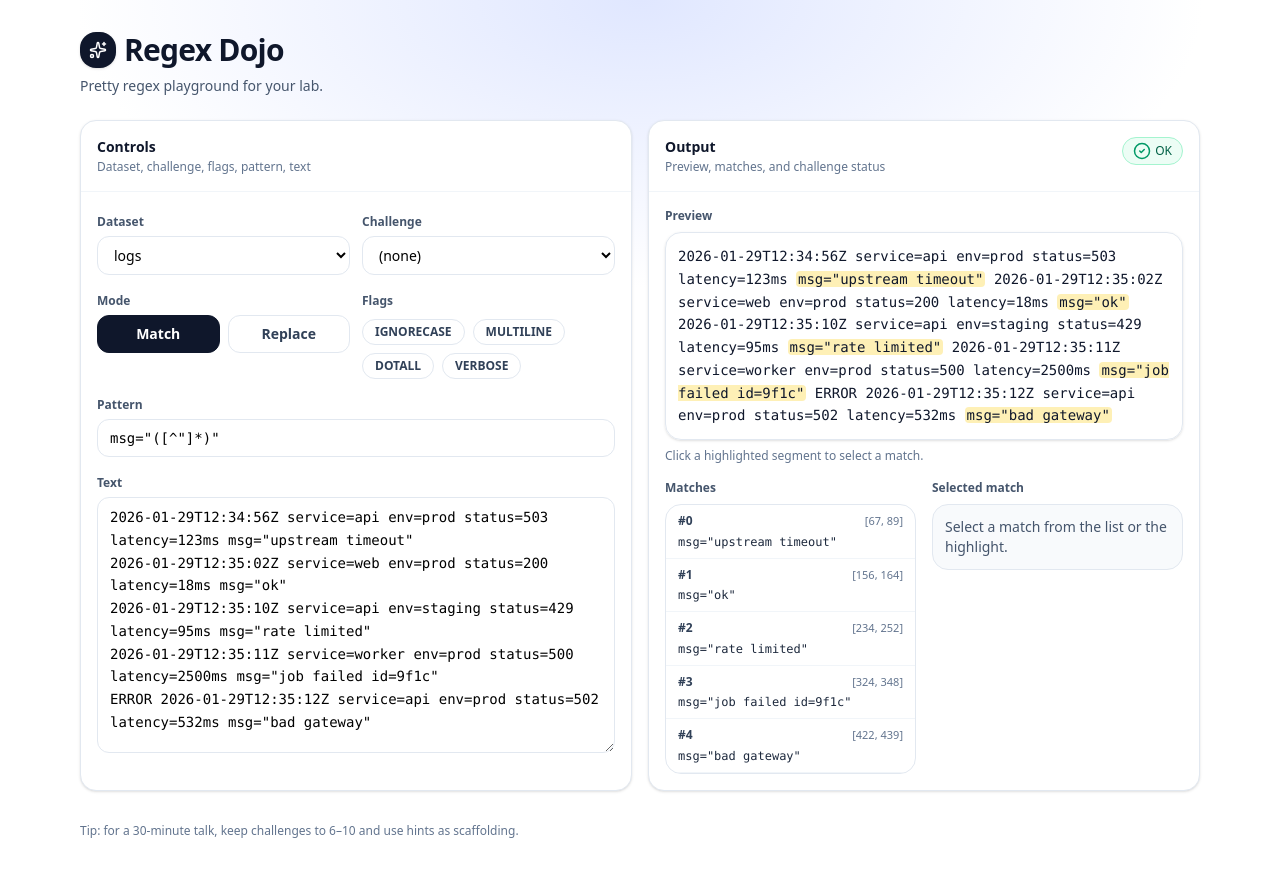
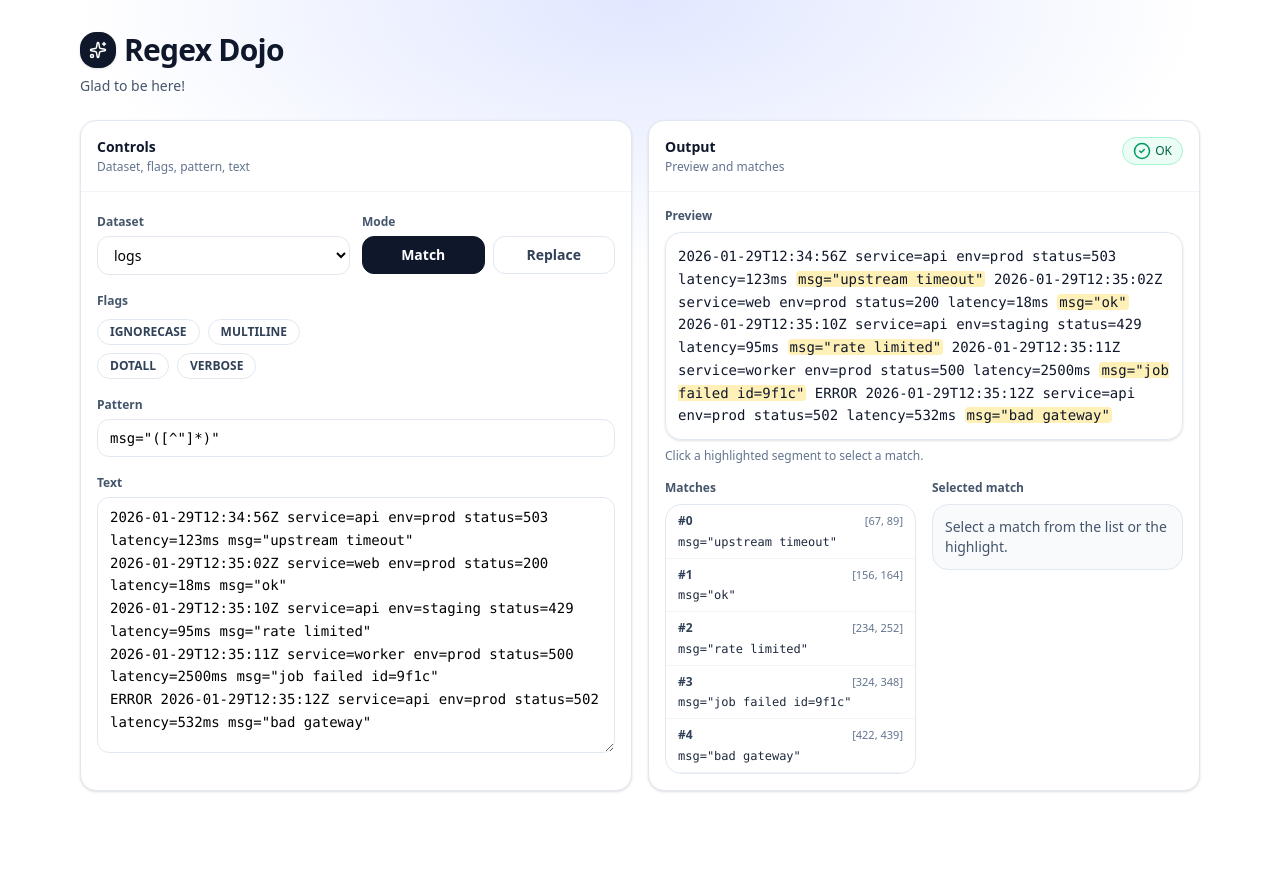
Before and after one commit to alex-voitik/RegexDojo, a React (Vite) app in the folder regex-dojo-frontend/: page / in a window 1280 px wide. After the commit the page ends 823 px from the top, so only its background shows below. Built offline with nearby package versions, Linux system fonts and the light colour scheme.

Commit message:
Removed challenges, generally cleaned up the UI

```diff
--- a/regex-dojo-frontend/src/App.jsx
+++ b/regex-dojo-frontend/src/App.jsx
@@ -33,68 +33,7 @@ TIMEOUT_MS=1500`,
   custom: "Enter your text here...",
 };
 
-const CHALLENGES = [
-  {
-    id: "c1",
-    name: "Match ERROR lines",
-    dataset: "logs",
-    mode: "match",
-    init: { pattern: "^ERROR.*$", flags: { MULTILINE: true }, replacement: "" },
-    hints: [
-      "Use ^ to anchor to the start of a line.",
-      "Enable MULTILINE so ^/$ apply per-line.",
-      "Try: ^ERROR.*$",
-    ],
-    check: (resp) => {
-      if (!resp?.ok) return { pass: false, msg: "Regex error." };
-      const ok = resp.matches?.length === 1 && resp.matches[0].match.startsWith("ERROR");
-      return ok
-        ? { pass: true, msg: "✅ Nice. Anchors + MULTILINE." }
-        : { pass: false, msg: "Need exactly the ERROR line match." };
-    },
-  },
-  {
-    id: "c2",
-    name: "Extract msg content",
-    dataset: "logs",
-    mode: "match",
-    init: { pattern: 'msg="([^"]*)"', flags: {}, replacement: "" },
-    hints: [
-      "Match msg=\"...\" and capture inside quotes.",
-      "Avoid .* inside quotes; use a negated class.",
-      'Try: msg="([^"]*)"',
-    ],
-    check: (resp) => {
-      if (!resp?.ok) return { pass: false, msg: "Regex error." };
-      // Note: Client-side match objects structure differs slightly, normalizing below
-      const groups = (resp.matches || []).map((m) => (m.groups && m.groups[0]) || "").filter(Boolean);
-      const ok = groups.includes("upstream timeout") && groups.includes("bad gateway");
-      return ok
-        ? { pass: true, msg: "✅ Good: captured quoted content safely." }
-        : { pass: false, msg: "Make sure group 1 is just the message text." };
-    },
-  },
-  {
-    id: "c3",
-    name: "Replace latency=123ms → latency_ms=123",
-    dataset: "logs",
-    mode: "replace",
-    init: { pattern: "latency=(\\d+)ms", flags: {}, replacement: "latency_ms=$1" },
-    hints: [
-      "Capture digits with (\\d+).",
-      "Use $1 in the replacement string (JS syntax).",
-      "Pattern: latency=(\\d+)ms, replacement: latency_ms=$1",
-    ],
-    check: (resp) => {
-      if (!resp?.ok) return { pass: false, msg: "Regex error." };
-      const out = resp.replaced_text || "";
-      const ok = out.includes("latency_ms=123") && !out.includes("latency=123ms");
-      return ok
-        ? { pass: true, msg: "✅ Great. Backreference replacement works." }
-        : { pass: false, msg: "Output should contain latency_ms=... and remove latency=...ms." };
-    },
-  },
-];
+
 
 function cn(...xs) {
   return xs.filter(Boolean).join(" ");
@@ -188,7 +127,6 @@ function TogglePill({ on, label, onClick }) {
 
 export default function App() {
   const [datasetKey, setDatasetKey] = useState("logs");
-  const [challengeId, setChallengeId] = useState("");
   const [mode, setMode] = useState("match");
   const [pattern, setPattern] = useState('msg="([^"]*)"');
   const [replacement, setReplacement] = useState("");
@@ -202,8 +140,7 @@ export default function App() {
 
   const [resp, setResp] = useState(null);
   const [selectedMatch, setSelectedMatch] = useState(-1);
-  const [attempts, setAttempts] = useState(0);
-  const [status, setStatus] = useState({ kind: "idle", msg: "Run to evaluate." });
+  const [status, setStatus] = useState({ kind: "idle", msg: "Ready." });
 
   const [liveMatches, setLiveMatches] = useState([]);
   const [liveError, setLiveError] = useState(null);
@@ -211,16 +148,6 @@ export default function App() {
 
   const previewRef = useRef(null);
 
-  const selectedChallenge = useMemo(
-    () => CHALLENGES.find((c) => c.id === challengeId) || null,
-    [challengeId]
-  );
-
-  const hint = useMemo(() => {
-    if (!selectedChallenge) return null;
-    const idx = Math.min(attempts, selectedChallenge.hints.length - 1);
-    return selectedChallenge.hints[idx];
-  }, [attempts, selectedChallenge]);
 
   const flagsArray = useMemo(() => Object.keys(flags).filter((k) => flags[k]), [flags]);
 
@@ -250,6 +177,15 @@ export default function App() {
     el.addEventListener("click", handler);
     return () => el.removeEventListener("click", handler);
   }, []);
+
+  function resetToDataset(key) {
+    setDatasetKey(key);
+    setText(DATASETS[key]);
+    setResp(null);
+    setSelectedMatch(-1);
+    setAttempts(0);
+    setStatus({ kind: "idle", msg: "Reset." });
+  }
 
   useEffect(() => {
     // Unified reactive logic
@@ -290,14 +226,7 @@ export default function App() {
       }
 
       setResp(out);
-
-      // Reactive challenge check
-      if (selectedChallenge) {
-        const r = selectedChallenge.check(out);
-        setStatus(r.pass ? { kind: "good", msg: r.msg } : { kind: "bad", msg: r.msg });
-      } else {
-        setStatus({ kind: "good", msg: "OK" });
-      }
+      setStatus({ kind: "good", msg: "OK" });
 
     } catch (err) {
       setLiveMatches([]);
@@ -305,25 +234,7 @@ export default function App() {
       setResp({ ok: false, error: err.message });
       setStatus({ kind: "bad", msg: err.message });
     }
-  }, [pattern, flags, text, mode, replacement, selectedChallenge]);
-
-
-  function applyChallenge(ch) {
-    setChallengeId(ch.id);
-    resetToDataset(ch.dataset);
-    setMode(ch.mode);
-    setPattern(ch.init.pattern);
-    setReplacement(ch.init.replacement || "");
-    setFlags((prev) => ({
-      ...prev,
-      IGNORECASE: !!ch.init.flags.IGNORECASE,
-      MULTILINE: !!ch.init.flags.MULTILINE,
-      DOTALL: !!ch.init.flags.DOTALL,
-      VERBOSE: !!ch.init.flags.VERBOSE,
-    }));
-    setAttempts(0);
-    setStatus({ kind: "idle", msg: "Challenge loaded." });
-  }
+  }, [pattern, flags, text, mode, replacement]);
 
   const warn = resp?.warn || [];
   const timeMs = resp?.time_ms; // Undefined now, which is fine
@@ -346,7 +257,7 @@ export default function App() {
               <h1 className="text-3xl font-semibold tracking-tight text-slate-900">Regex Dojo</h1>
             </div>
             <p className="mt-2 text-sm text-slate-600">
-              Pretty regex playground for your lab.
+              Glad to be here!
             </p>
           </div>
         </div>
@@ -355,7 +266,7 @@ export default function App() {
           {/* Controls */}
           <Card
             title="Controls"
-            subtitle="Dataset, challenge, flags, pattern, text"
+            subtitle="Dataset, flags, pattern, text"
             right={null}
           >
             <div className="grid grid-cols-1 gap-3 sm:grid-cols-2">
@@ -367,34 +278,14 @@ export default function App() {
                   className="mt-1 w-full rounded-xl border border-slate-200 bg-white px-3 py-2 text-sm outline-none focus:ring-2 focus:ring-indigo-200"
                 >
                   {Object.keys(DATASETS).map((k) => (
-                    <option key={k} value={k}>{k}</option>
+                    <option key={k} value={k}>
+                      {k === "custom" ? "custom (edited)" : k}
+                    </option>
                   ))}
                 </select>
               </div>
 
-              <div>
-                <label className="text-xs font-semibold text-slate-600">Challenge</label>
-                <select
-                  value={challengeId}
-                  onChange={(e) => {
-                    const id = e.target.value;
-                    if (!id) {
-                      setChallengeId("");
-                      setAttempts(0);
-                      setStatus({ kind: "idle", msg: "No challenge selected." });
-                      return;
-                    }
-                    const ch = CHALLENGES.find((c) => c.id === id);
-                    if (ch) applyChallenge(ch);
-                  }}
-                  className="mt-1 w-full rounded-xl border border-slate-200 bg-white px-3 py-2 text-sm outline-none focus:ring-2 focus:ring-indigo-200"
-                >
-                  <option value="">(none)</option>
-                  {CHALLENGES.map((c) => (
-                    <option key={c.id} value={c.id}>{c.name}</option>
-                  ))}
-                </select>
-              </div>
+
 
               <div>
                 <label className="text-xs font-semibold text-slate-600">Mode</label>
@@ -464,24 +355,22 @@ export default function App() {
                 <label className="text-xs font-semibold text-slate-600">Text</label>
                 <textarea
                   value={text}
-                  onChange={(e) => setText(e.target.value)}
+                  onChange={(e) => {
+                    setText(e.target.value);
+                    setDatasetKey("custom");
+                  }}
                   className="mt-1 h-64 w-full rounded-xl border border-slate-200 bg-white px-3 py-2 font-mono text-sm leading-relaxed outline-none focus:ring-2 focus:ring-indigo-200"
                 />
               </div>
 
-              {selectedChallenge && hint && (
-                <div className="sm:col-span-2 rounded-2xl border border-slate-200 bg-slate-50 p-3">
-                  <div className="text-xs font-semibold text-slate-600">Hint</div>
-                  <div className="mt-1 text-sm text-slate-800">{hint}</div>
-                </div>
-              )}
+
             </div>
           </Card>
 
           {/* Output */}
           <Card
             title="Output"
-            subtitle="Preview, matches, and challenge status"
+            subtitle="Preview and matches"
             right={
               <div className="flex flex-wrap items-center gap-2">
                 <Badge tone={status.kind === "good" ? "good" : status.kind === "bad" ? "bad" : "slate"}>
@@ -570,9 +459,7 @@ export default function App() {
           </Card>
         </div>
 
-        <div className="mt-8 text-xs text-slate-500">
-          Tip: for a 30-minute talk, keep challenges to 6–10 and use hints as scaffolding.
-        </div>
+
       </div>
     </div>
   );
```
